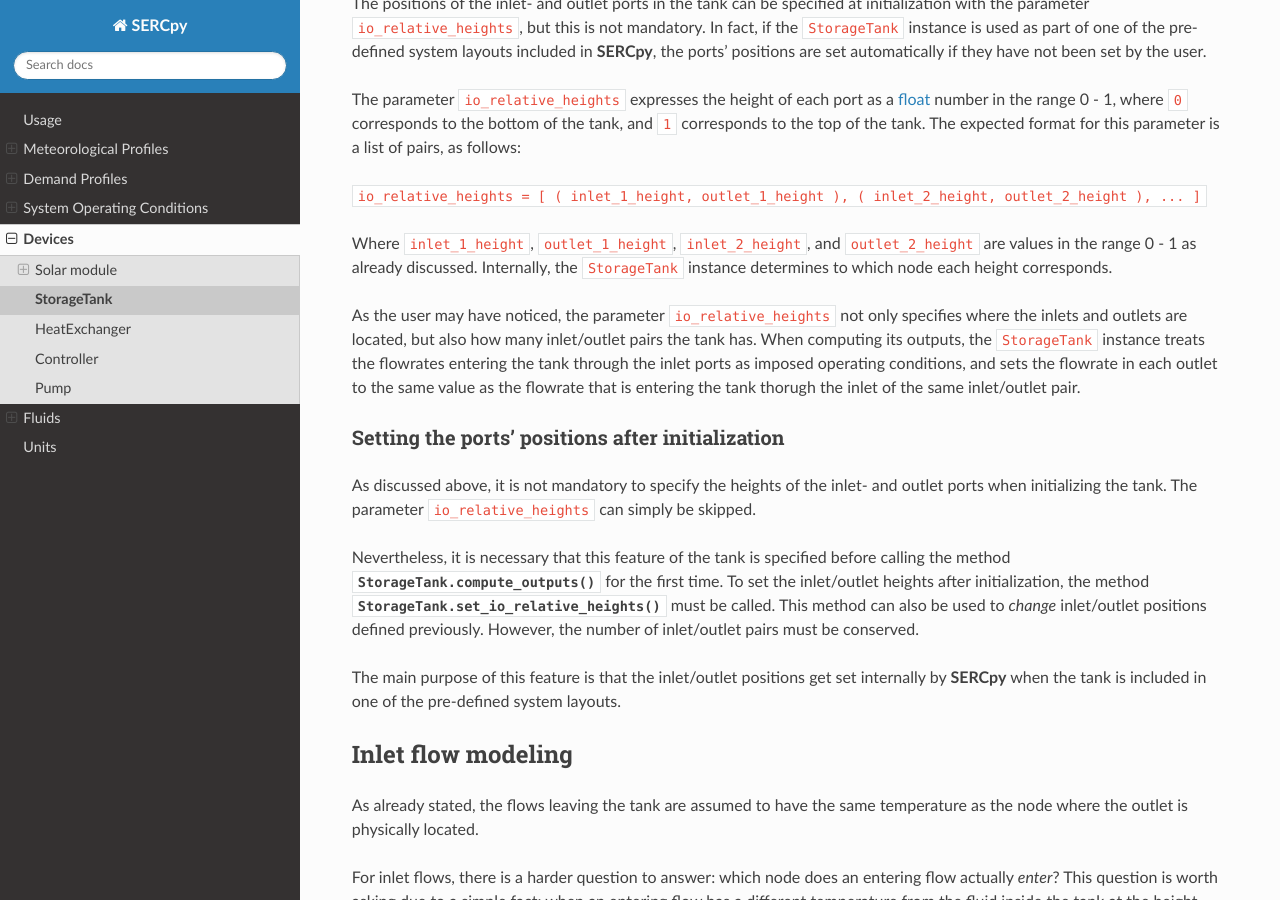
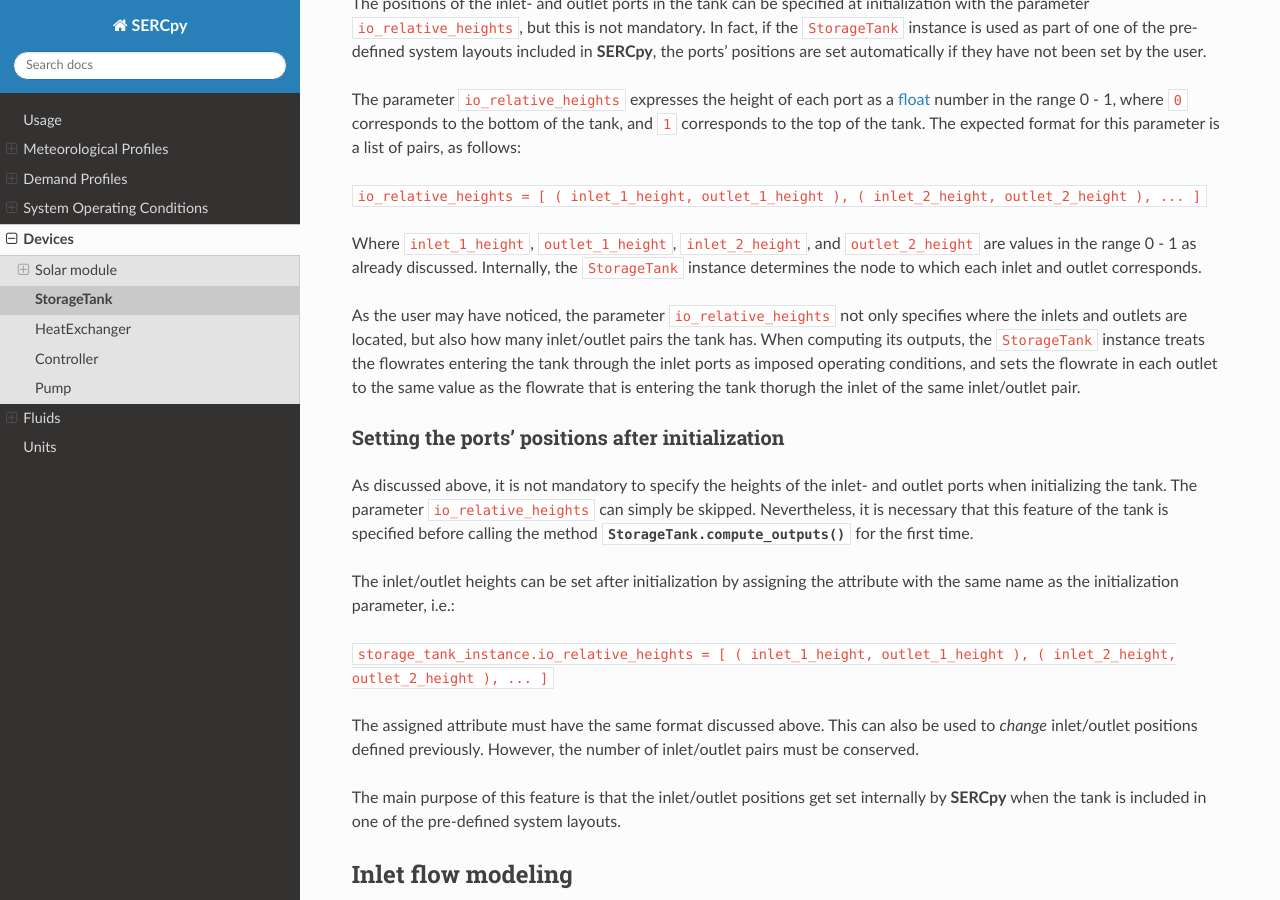
Before and after one commit to serc-chile/SERCpy, a Sphinx documentation site: the page built from docs/source/devices/storage/storagetank_class.rst, in a window 1280 px wide and 900 px high, scrolled down 720 px. Built offline with Sphinx 7.4.7 and the Read the Docs theme 3.1.0, drawn with Linux system fonts in a browser that asks for light colours; pages that are not in the unit, such as notebooks, are missing from menus.

Commit message:
Update storagetank_class.rst

```diff
--- a/docs/source/devices/storage/storagetank_class.rst
+++ b/docs/source/devices/storage/storagetank_class.rst
@@ -17,7 +17,6 @@ Methods
    StorageTank.update_state
    StorageTank.set_connections
    StorageTank.change_geometry
-   StorageTank.set_io_relative_heights
 
 .. _inlet_outlet_ports_definition:
 
@@ -32,16 +31,20 @@ The parameter `io_relative_heights` expresses the height of each port as a `floa
 
 `io_relative_heights = [ ( inlet_1_height, outlet_1_height ), ( inlet_2_height, outlet_2_height ), ... ]`
 
-Where `inlet_1_height`, `outlet_1_height`, `inlet_2_height`, and `outlet_2_height` are values in the range 0 - 1 as already discussed. Internally, the `StorageTank` instance determines to which node each height corresponds.
+Where `inlet_1_height`, `outlet_1_height`, `inlet_2_height`, and `outlet_2_height` are values in the range 0 - 1 as already discussed. Internally, the `StorageTank` instance determines the node to which each inlet and outlet corresponds.
 
 As the user may have noticed, the parameter `io_relative_heights` not only specifies where the inlets and outlets are located, but also how many inlet/outlet pairs the tank has. When computing its outputs, the `StorageTank` instance treats the flowrates entering the tank through the inlet ports as imposed operating conditions, and sets the flowrate in each outlet to the same value as the flowrate that is entering the tank thorugh the inlet of the same inlet/outlet pair.
 
 Setting the ports' positions after initialization
 ~~~~~~~~~~~~~~~~~~~~~~~~~~~~~~~~~~~~~~~~~~~~~~~~~
 
-As discussed above, it is not mandatory to specify the heights of the inlet- and outlet ports when initializing the tank. The parameter `io_relative_heights` can simply be skipped.
+As discussed above, it is not mandatory to specify the heights of the inlet- and outlet ports when initializing the tank. The parameter `io_relative_heights` can simply be skipped. Nevertheless, it is necessary that this feature of the tank is specified before calling the method :meth:`StorageTank.compute_outputs` for the first time.
 
-Nevertheless, it is necessary that this feature of the tank is specified before calling the method :meth:`StorageTank.compute_outputs` for the first time. To set the inlet/outlet heights after initialization, the method :meth:`StorageTank.set_io_relative_heights` must be called. This method can also be used to *change* inlet/outlet positions defined previously. However, the number of inlet/outlet pairs must be conserved.
+The inlet/outlet heights can be set after initialization by assigning the attribute with the same name as the initialization parameter, i.e.:
+
+`storage_tank_instance.io_relative_heights = [ ( inlet_1_height, outlet_1_height ), ( inlet_2_height, outlet_2_height ), ... ]`
+
+The assigned attribute must have the same format discussed above. This can also be used to *change* inlet/outlet positions defined previously. However, the number of inlet/outlet pairs must be conserved.
 
 The main purpose of this feature is that the inlet/outlet positions get set internally by **SERCpy** when the tank is included in one of the pre-defined system layouts.
 
```
